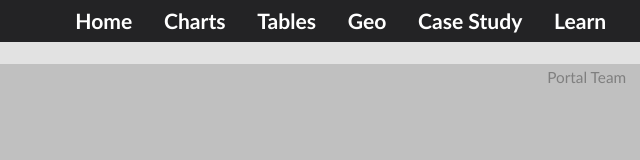
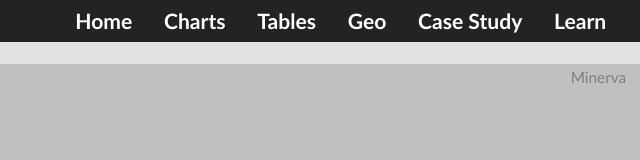
Before and after one commit to kevin-reamer/minerva, a plain HTML site: page demo/index.html in a window 1280 px wide. Shown: the full height of the page, 640-1280 px from the left. Drawn offline with nearby package versions, Linux system fonts and the light colour scheme; some packages are replaced by stand-ins of ours.

Commit message:
Update index.html

```diff
--- a/demo/index.html
+++ b/demo/index.html
@@ -23,7 +23,7 @@
          <mv-body mv-cols="6">
 			<div ui-view></div>
          </mv-body>
-         <mv-footer><div class="foot-right">Portal Team</div></mv-footer>
+         <mv-footer><div class="foot-right">Minerva</div></mv-footer>
       </div>
 
       <!-- dependencies -->
```
